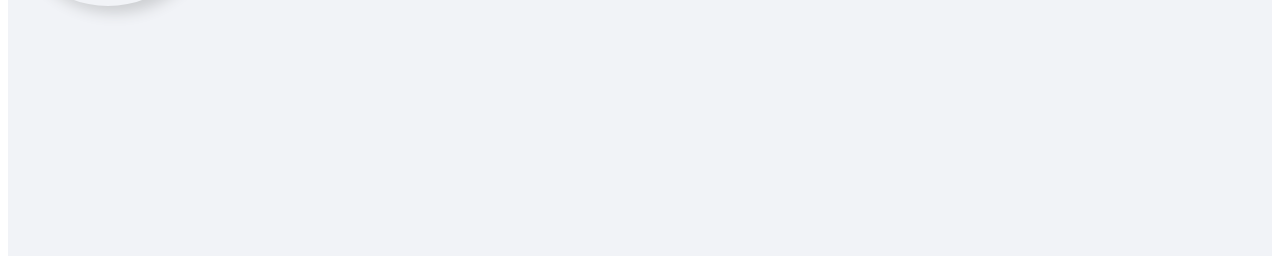
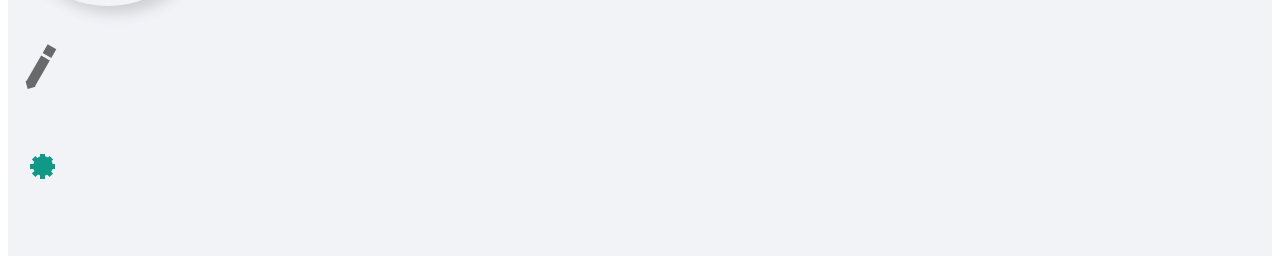
Before and after one commit to manyvan2000/css-arrow-test, an Angular app: page / in a window 1280 px wide. Shown: the part 202-458 px from the top of the page. Built offline with nearby package versions, Linux system fonts and the light colour scheme.

Commit message:
Add pencil

```diff
--- a/src/app/app.component.html
+++ b/src/app/app.component.html
@@ -12,12 +12,26 @@
 
 
 <div class="container">
-<div class="outer-circle">
-  <div class="inner-circle">
-    <div class="person-head">
+  <div class="outer-circle">
+    <div class="inner-circle">
+      <div class="person-head">
+        </div>
+        <div class="person-body">
+          </div>
       </div>
-      <div class="person-body">
-        </div>
     </div>
+
+<div class="pencil-container">
+  <div class="pencil">
   </div>
   </div>
+<div class="gear-container">
+   <div class="gear">
+    <div class="center"></div>
+    <div class="tooth"></div>
+    <div class="tooth"></div>
+    <div class="tooth"></div>
+    <div class="tooth"></div>
+  </div>
+  </div>
+    </div>
--- a/src/app/app.component.scss
+++ b/src/app/app.component.scss
@@ -63,7 +63,7 @@
   position: relative;
   width: 20px;
   height: 20px;
-  margin: auto;
+  // margin: auto;
   background: #198;
   border-radius: 50%;
 /*   animation-name: spin; */
@@ -110,3 +110,36 @@
   from {transform: rotate(0deg); }
   to {transform: rotate(360deg);}
 }
+
+.pencil-container, .gear-container {
+  height: 50px;
+  margin-left: 25px;
+  margin-top: 50px;
+  position: relative;
+}
+
+.pencil {
+  width: 10px ;
+  height: 30px ;
+  background: dimgray ;
+  position: relative ;
+  transform: rotate(30deg);
+}
+.pencil::before {
+  content: "" ;
+  position: absolute ;
+  width: 10px ;
+  height: 10px ;
+  background: dimgray ;
+  top: -13px ;
+}
+.pencil::after {
+  content: "" ;
+  position: absolute ;
+  width: 8px ;
+  height: 8px ;
+  background: dimgray ;
+  left: 1px ;
+  bottom: -4px ;
+  transform: rotate(45deg);
+}
```
